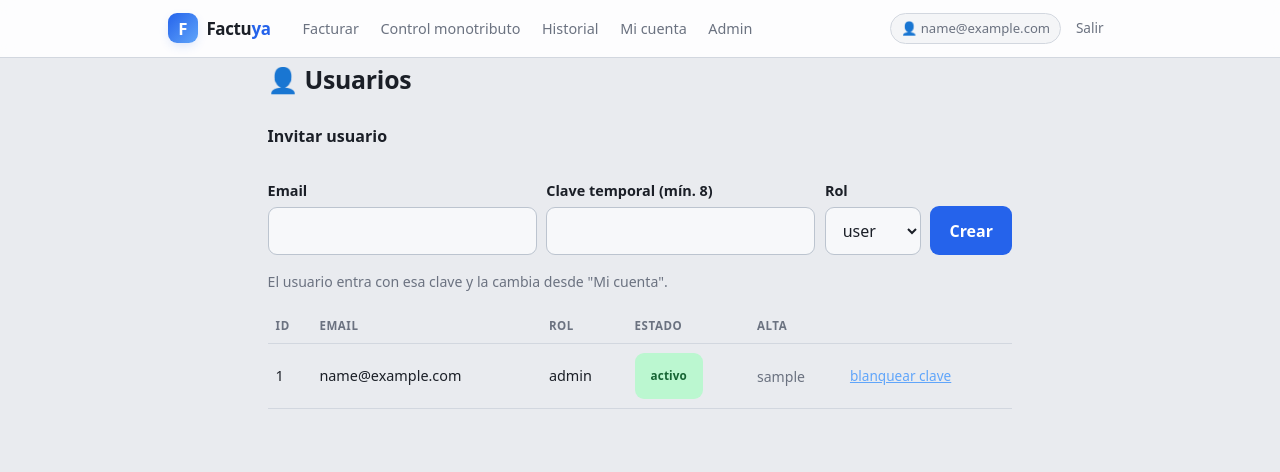
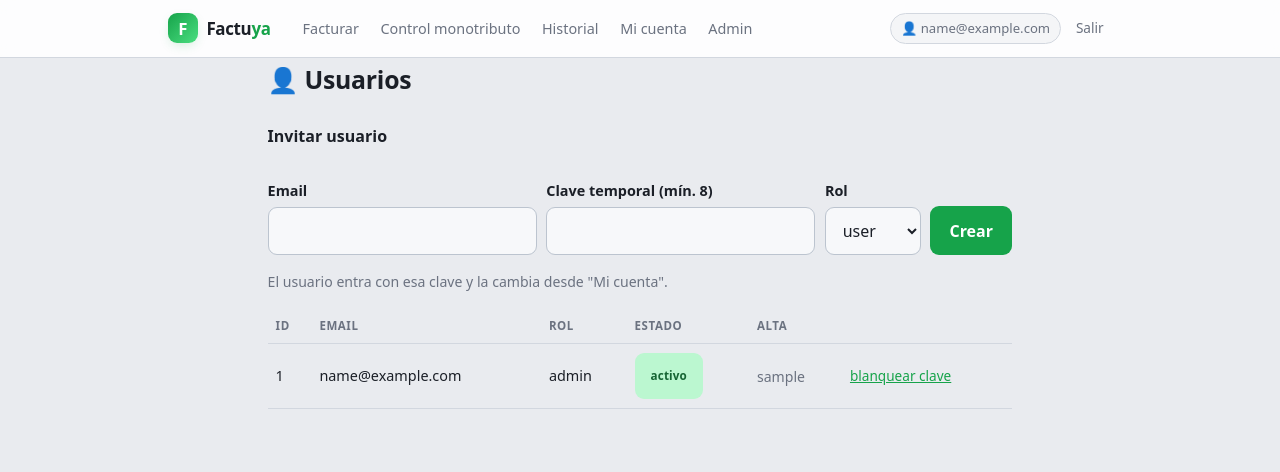
Before and after one commit to sergioseva/facturador-arca, a Flask app: page /admin/users in a window 1280 px wide. Shown: the top 472 px of the page. Run offline with Flask 3, Linux system fonts and the light colour scheme; the visitor is signed in with stand-in values (Sample User, id 1); data comes from the database, SQL or seed files in the repository.

Commit message:
UI: color de acento verde (en vez de azul)
Primary pasa a verde (botones/links/acciones/logo); modo claro y oscuro.
Sin azules hardcodeados sueltos.

Co-Authored-By: Claude Opus 4.8 (1M context) <noreply@anthropic.com>

```diff
--- a/templates/admin_users.html
+++ b/templates/admin_users.html
@@ -5,7 +5,7 @@
   th, td { padding: .55rem .5rem; text-align: left; border-bottom: 1px solid var(--border); }
   th { font-size: .72rem; text-transform: uppercase; color: var(--muted); }
   form.inline { display: inline; }
-  .acc { background: none; border: none; color: #60a5fa; cursor: pointer; text-decoration: underline; font-size: .85rem; padding: 0; font-weight: 400; }
+  .acc { background: none; border: none; color: var(--primary); cursor: pointer; text-decoration: underline; font-size: .85rem; padding: 0; font-weight: 400; }
   .crear { display: grid; grid-template-columns: 1fr 1fr auto auto; gap: .6rem; align-items: end; margin: 1rem 0; }
   @media (max-width: 560px) { .crear { grid-template-columns: 1fr; } }
 {% endblock %}
--- a/templates/base.html
+++ b/templates/base.html
@@ -9,8 +9,9 @@
       --bg: #e9ebef; --surface: #ffffff; --surface-2: #f4f5f7; --field: #f7f8fa;
       --border: #d2d7df; --border-strong: #bcc4cf;
       --text: #1b1f27; --muted: #6b7280;
-      --primary: #2563eb; --primary-hover: #1d4ed8; --primary-soft: #eef3fe; --on-primary: #ffffff;
-      --ring: rgba(37,99,235,.22);
+      --primary: #16a34a; --primary-hover: #15803d; --primary-soft: #e7f8ee; --on-primary: #ffffff;
+      --accent-2: #4ade80;
+      --ring: rgba(22,163,74,.22);
       --ok-bg: #dcfce7; --ok-fg: #166534; --err-bg: #fee2e2; --err-fg: #991b1b;
       --warn-bg: #fef3c7; --warn-fg: #92400e;
       --radius: 14px; --radius-sm: 9px;
@@ -22,8 +23,9 @@
         --bg: #121419; --surface: #1c1f26; --surface-2: #23262e; --field: #262b34;
         --border: #333a45; --border-strong: #444c59;
         --text: #e6e8ec; --muted: #9aa3b0;
-        --primary: #3b82f6; --primary-hover: #60a5fa; --primary-soft: #1a2438;
-        --ring: rgba(59,130,246,.35);
+        --primary: #22c55e; --primary-hover: #4ade80; --primary-soft: #16271d;
+        --accent-2: #4ade80;
+        --ring: rgba(34,197,94,.32);
         --ok-bg: #0f3d24; --ok-fg: #86efac; --err-bg: #3f1717; --err-fg: #fca5a5;
         --warn-bg: #3a2f0a; --warn-fg: #fde68a;
         --shadow: 0 1px 2px rgba(0,0,0,.4), 0 12px 30px -16px rgba(0,0,0,.7);
@@ -49,7 +51,7 @@
     header.bar .inner { max-width: 980px; margin: 0 auto; display: flex; align-items: center; gap: .4rem; padding: .7rem 1.1rem; flex-wrap: wrap; }
     .brand { display: inline-flex; align-items: center; gap: .55rem; font-weight: 800; letter-spacing: -.02em; font-size: 1.06rem; text-decoration: none; color: var(--text); }
     .brand .mark { display: grid; place-items: center; width: 30px; height: 30px; border-radius: 9px;
-      background: linear-gradient(135deg, var(--primary), #60a5fa); color: #fff; font-weight: 800; font-size: 1.05rem;
+      background: linear-gradient(135deg, var(--primary), var(--accent-2)); color: #fff; font-weight: 800; font-size: 1.05rem;
       letter-spacing: -.03em; box-shadow: 0 4px 12px -3px var(--ring); }
     .brand .nm { font-weight: 800; }
     .brand .nm b { color: var(--primary); }
--- a/templates/facturar.html
+++ b/templates/facturar.html
@@ -25,7 +25,7 @@
   .box.confirm dt { color: #9ca3af; } .box.confirm dd { margin: 0; font-weight: 700; text-align: right; }
   .cf-warn { background: rgba(245,158,11,.18); color: #fbbf24; padding: .55rem .75rem; border-radius: 8px; font-size: .85rem; margin: 0 0 1.1rem; }
   .cf-actions { display: flex; gap: .6rem; } .cf-actions button { flex: 1; margin: 0; }
-  .overlay .spinner { width: 2.2em; height: 2.2em; border-width: 4px; margin: 0 0 .8rem; border-color: rgba(255,255,255,.25); border-top-color: #3b82f6; }
+  .overlay .spinner { width: 2.2em; height: 2.2em; border-width: 4px; margin: 0 0 .8rem; border-color: rgba(255,255,255,.25); border-top-color: #22c55e; }
 {% endblock %}
 {% block content %}
   <h1>Facturar</h1>
--- a/templates/landing.html
+++ b/templates/landing.html
@@ -7,7 +7,7 @@
   .hero { text-align: center; padding: 7vh 0 3vh; }
   .hero .pill { display: inline-block; background: var(--primary-soft); color: var(--primary); font-weight: 600; font-size: .8rem; padding: .35rem .8rem; border-radius: 999px; margin-bottom: 1.2rem; }
   .hero h1 { font-size: clamp(2rem, 5vw, 3rem); line-height: 1.08; letter-spacing: -.02em; margin: 0 auto .8rem; max-width: 14ch; }
-  .hero h1 .grad { background: linear-gradient(120deg, var(--primary), #60a5fa); -webkit-background-clip: text; background-clip: text; color: transparent; }
+  .hero h1 .grad { background: linear-gradient(120deg, var(--primary), var(--accent-2)); -webkit-background-clip: text; background-clip: text; color: transparent; }
   .hero p.sub { font-size: 1.15rem; color: var(--muted); max-width: 560px; margin: 0 auto 2rem; }
   .cta-row { display: flex; gap: .8rem; justify-content: center; flex-wrap: wrap; }
   .mock { margin: 3rem auto 0; max-width: 440px; }
```
